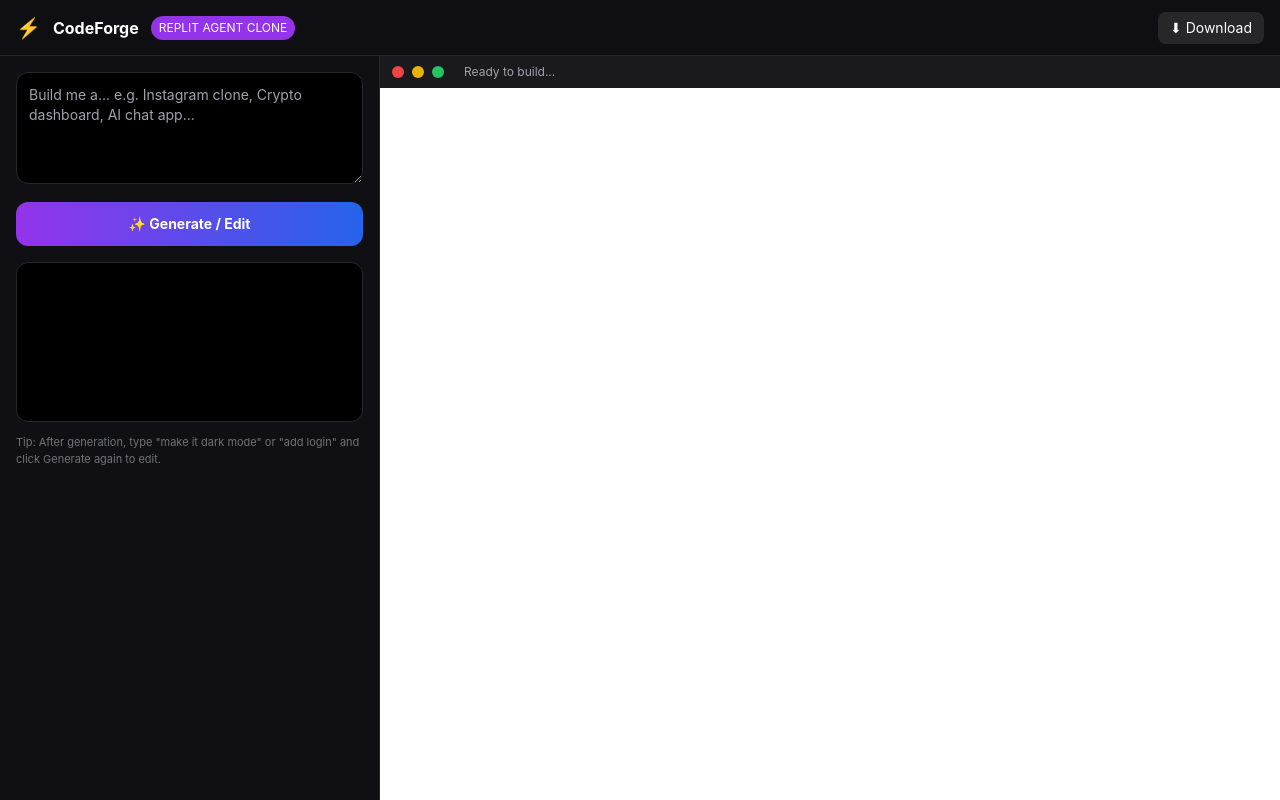
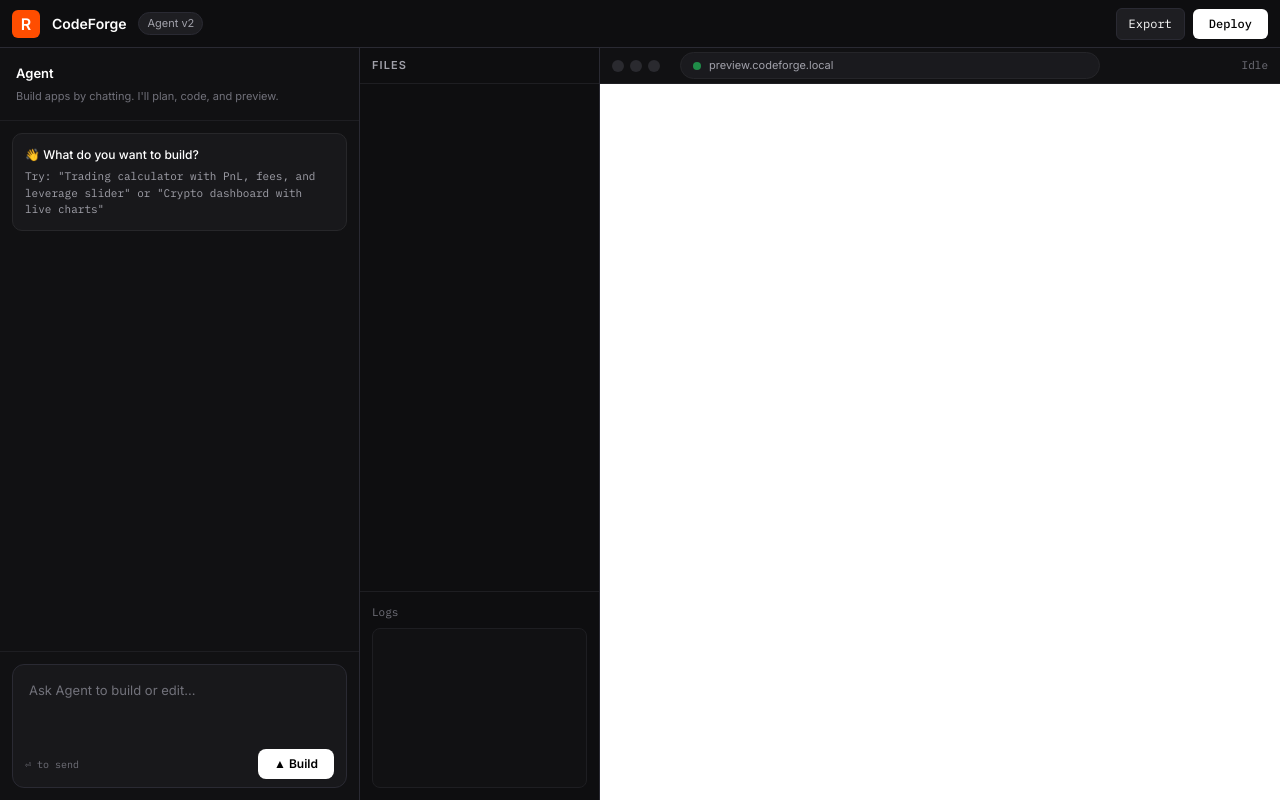
Before and after one commit to Topshugar/codeforge, a FastAPI app: page / in a window 1280 px wide. Run offline with FastAPI, Linux system fonts and the light colour scheme; some libraries are stand-ins or nearby versions.

Commit message:
Update index.html

```diff
--- a/templates/index.html
+++ b/templates/index.html
@@ -1,56 +1,126 @@
 <!DOCTYPE html>
 <html>
 <head>
-<meta charset="UTF-8"><meta name="viewport" content="width=device-width, initial-scale=1">
-<title>CodeForge - Replit Agent Clone</title>
+<meta charset="UTF-8"><meta name="viewport" content="width=device-width,initial-scale=1">
+<title>Replit</title>
 <script src="https://cdn.tailwindcss.com"></script>
+<link href="https://fonts.googleapis.com/css2?family=IBM+Plex+Mono:wght@400;500&family=Inter:wght@400;500;600&display=swap" rel="stylesheet">
 <style>
-body{background:#0a0a0f;color:white;font-family:Inter,system-ui}
-.log-line{animation:fade .3s}
-@keyframes fade{from{opacity:0;transform:translateY(4px)}to{opacity:1;transform:translateY(0)}}
+*{font-family:Inter,sans-serif} .mono{font-family:"IBM Plex Mono",monospace}
+::-webkit-scrollbar{width:6px;height:6px}::-webkit-scrollbar-thumb{background:#2a2a2f;border-radius:10px}
 </style>
 </head>
-<body class="h-screen flex flex-col">
-<div class="h-14 border-b border-zinc-800 flex items-center px-4 justify-between bg-[#0f0f13]">
-<div class="flex items-center gap-3"><span class="text-xl">⚡</span><b>CodeForge</b><span class="text-xs bg-purple-600 px-2 py-1 rounded-full">REPLIT AGENT CLONE</span></div>
-<div class="flex gap-2"><button onclick="downloadAll()" class="bg-zinc-800 px-3 py-1.5 rounded-lg text-sm">⬇ Download</button></div>
+<body class="bg-[#0e0e10] text-white h-screen flex flex-col overflow-hidden">
+<!-- TOP BAR LIKE REPLIT -->
+<div class="h-[48px] border-b border-[#2a2a33] flex items-center px-3 justify-between bg-[#0e0e10]">
+<div class="flex items-center gap-3">
+<div class="w-7 h-7 bg-[#ff4d00] rounded-[6px] flex items-center justify-center font-bold text-[16px]">R</div>
+<span class="font-semibold text-[14px]">CodeForge</span>
+<span class="text-[11px] px-2 py-0.5 rounded-full bg-[#1e1e22] border border-[#2a2a33] text-zinc-400">Agent v2</span>
 </div>
-<div class="flex-1 grid md:grid-cols-[380px_1fr] overflow-hidden">
-<div class="border-r border-zinc-800 flex flex-col bg-[#101014] overflow-hidden">
-<div class="p-4">
-<textarea id="prompt" class="w-full h-28 bg-black border border-zinc-800 p-3 rounded-xl text-sm" placeholder="Build me a... e.g. Instagram clone, Crypto dashboard, AI chat app..."></textarea>
-<button id="gen" class="w-full mt-3 bg-gradient-to-r from-purple-600 to-blue-600 py-3 rounded-xl font-bold text-sm">✨ Generate / Edit</button>
-<div id="logs" class="mt-4 bg-black rounded-xl p-3 h-40 overflow-auto text-xs font-mono border border-zinc-800 space-y-1"></div>
-<div id="files" class="mt-3 space-y-1"></div>
-<div class="mt-3 text-[11px] text-zinc-500">Tip: After generation, type "make it dark mode" or "add login" and click Generate again to edit.</div>
+<div class="flex items-center gap-2">
+<button onclick="downloadAll()" class="mono text-[12px] bg-[#1e1e22] hover:bg-[#25252b] border border-[#2a2a33] px-3 py-1.5 rounded-[6px]">Export</button>
+<button class="mono text-[12px] bg-white text-black px-4 py-1.5 rounded-[6px] font-medium">Deploy</button>
 </div>
 </div>
-<div class="flex flex-col bg-[#0a0a0a]">
-<div class="h-8 bg-[#1a1a1e] flex items-center px-3 text-xs text-zinc-400 gap-2"><span class="w-3 h-3 rounded-full bg-red-500"></span><span class="w-3 h-3 rounded-full bg-yellow-500"></span><span class="w-3 h-3 rounded-full bg-green-500"></span><span class="ml-3" id="plan">Ready to build...</span></div>
+
+<div class="flex-1 flex overflow-hidden">
+<!-- LEFT: CHAT LIKE REPLIT AGENT -->
+<div class="w-[360px] border-r border-[#2a2a33] bg-[#111113] flex flex-col">
+<div class="p-4 border-b border-[#1e1e22]">
+<h2 class="text-[13px] font-semibold">Agent</h2>
+<p class="text-[11px] text-zinc-500 mt-1">Build apps by chatting. I'll plan, code, and preview.</p>
+</div>
+
+<div id="chat" class="flex-1 overflow-auto p-3 space-y-3">
+<div class="bg-[#18181b] border border-[#27272a] rounded-[10px] p-3">
+<div class="text-[12px] font-medium mb-1">👋 What do you want to build?</div>
+<div class="text-[11px] text-zinc-400 mono">Try: "Trading calculator with PnL, fees, and leverage slider" or "Crypto dashboard with live charts"</div>
+</div>
+</div>
+
+<div class="p-3 border-t border-[#1e1e22] bg-[#111113]">
+<div class="bg-[#18181b] border border-[#2a2a33] rounded-[12px] p-2 flex flex-col focus-within:border-[#ff4d00]/50 transition">
+<textarea id="prompt" class="w-full bg-transparent outline-none text-[13px] resize-none h-[72px] p-2 placeholder:text-zinc-500" placeholder="Ask Agent to build or edit..."></textarea>
+<div class="flex justify-between items-center px-1 pt-1">
+<span class="text-[10px] text-zinc-500 mono">⏎ to send</span>
+<button id="gen" class="bg-white text-black text-[12px] font-semibold px-4 py-1.5 rounded-[8px] hover:bg-zinc-200">▲ Build</button>
+</div>
+</div>
+</div>
+</div>
+
+<!-- MIDDLE: FILES -->
+<div class="w-[240px] border-r border-[#2a2a33] bg-[#0e0e10] flex flex-col hidden md:flex">
+<div class="h-9 flex items-center px-3 text-[11px] font-semibold tracking-widest text-zinc-400 border-b border-[#1e1e22]">FILES</div>
+<div id="files" class="p-2 space-y-0.5 overflow-auto"></div>
+<div class="mt-auto border-t border-[#1e1e22] p-3">
+<div class="text-[11px] text-zinc-500 mono">Logs</div>
+<div id="logs" class="mt-2 bg-[#111113] border border-[#1e1e22] rounded-[8px] p-2 h-[160px] overflow-auto mono text-[10px] space-y-1"></div>
+</div>
+</div>
+
+<!-- RIGHT: PREVIEW LIKE REPLIT -->
+<div class="flex-1 flex flex-col bg-[#0a0a0b]">
+<div class="h-9 bg-[#111113] border-b border-[#1e1e22] flex items-center px-3 gap-2">
+<div class="flex gap-1.5"><div class="w-3 h-3 rounded-full bg-[#2a2a2f]"></div><div class="w-3 h-3 rounded-full bg-[#2a2a2f]"></div><div class="w-3 h-3 rounded-full bg-[#2a2a2f]"></div></div>
+<div class="ml-3 bg-[#1a1a1e] border border-[#252529] rounded-full px-3 py-1 text-[11px] mono text-zinc-400 flex items-center gap-2 flex-1 max-w-[420px]"><span class="w-2 h-2 bg-green-500 rounded-full animate-pulse"></span><span id="url">preview.codeforge.local</span></div>
+<div id="plan" class="ml-auto text-[11px] mono text-zinc-500">Idle</div>
+</div>
 <iframe id="preview" class="flex-1 w-full bg-white"></iframe>
 </div>
 </div>
+
 <script>
-let files = [];
-const $ = s=>document.getElementById(s);
-function log(t){const d=document.createElement('div');d.className='log-line';d.innerHTML=t;$('logs').appendChild(d);$('logs').scrollTop=9999}
-function showFiles(){ $('files').innerHTML=files.map((f,i)=>`<button onclick="openFile(${i})" class="w-full text-left bg-zinc-900 hover:bg-zinc-800 p-2 rounded-lg text-xs flex justify-between"><span>📄 ${f.name}</span><span class="text-zinc-500">${f.content.length}b</span></button>`).join('');}
-function openFile(i){const f=files[i];let blob=new Blob([f.content],{type:'text/html'});if(f.name.endsWith('.html')){$('preview').srcdoc=f.content;}}
-function buildPreview(){if(!files.length)return;let html=files.find(f=>f.name=='index.html')?.content||'';let css=files.find(f=>f.name=='style.css')?.content||'';let js=files.find(f=>f.name=='script.js')?.content||'';if(css&&!html.includes('style.css')){html=html.replace('</head>',`<style>${css}</style></head>`)}if(js&&!html.includes('script.js')){html=html.replace('</body>',`<script>${js}<\/script></body>`)}if(html)$('preview').srcdoc=html}
+let files=[];
+const $=id=>document.getElementById(id);
+function log(t, type=""){
+  const d=document.createElement('div'); d.className='flex gap-2';
+  d.innerHTML=`<span class="text-zinc-600">${new Date().toLocaleTimeString().slice(0,5)}</span><span class="${type}">${t}</span>`;
+  $('logs').appendChild(d); $('logs').scrollTop=9999;
+}
+function addChat(role, text){
+  const div=document.createElement('div');
+  div.className= role==='user' ? 'bg-white text-black rounded-[10px] p-3 text-[13px] ml-8' : 'bg-[#18181b] border border-[#27272a] rounded-[10px] p-3 text-[13px]';
+  div.innerHTML=`<div class="text-[10px] mono opacity-60 mb-1">${role==='user'?'YOU':'AGENT'}</div>${text}`;
+  $('chat').appendChild(div); $('chat').scrollTop=9999;
+}
+function showFiles(){
+  $('files').innerHTML=files.map((f,i)=>`<div onclick="openFile(${i})" class="px-2 py-1.5 rounded-[6px] hover:bg-[#1a1a1e] cursor-pointer flex items-center gap-2 text-[12px]"><span class="text-[14px]">${f.name.endsWith('.html')?'◧':f.name.endsWith('.css')?'◫':'◨'}</span>${f.name}</div>`).join('');
+}
+function buildPreview(){
+  if(!files.length) return;
+  let html=files.find(f=>f.name==='index.html')?.content||'';
+  let css=files.find(f=>f.name==='style.css')?.content||'';
+  let js=files.find(f=>f.name==='script.js')?.content||'';
+  if(css && !html.includes('<style')) html=html.replace('</head>',`<style>${css}</style></head>`);
+  if(js) html=html.replace('</body>',`<script>${js}<\/script></body>`);
+  $('preview').srcdoc=html;
+}
+function openFile(i){
+  const f=files[i];
+  if(f.name.endsWith('.html')) buildPreview();
+  else {
+    $('preview').srcdoc=`<pre style="padding:20px;background:#0e0e10;color:#a1a1aa;font-family:monospace;white-space:pre-wrap;font-size:12px">${f.content.replace(/</g,'&lt;')}</pre>`;
+  }
+}
 $('gen').onclick=async()=>{
-  const p=$('prompt').value;if(!p)return alert('What to build?');
-  $('gen').innerText='Building...';$('logs').innerHTML='';log('⚡ CodeForge Agent started...');
-  log('🧠 Planning app structure...');await new Promise(r=>setTimeout(r,400));
-  log('📦 Creating files...');const form=new FormData();form.append('prompt',p);form.append('existing',JSON.stringify(files));
+  const p=$('prompt').value.trim(); if(!p) return;
+  addChat('user',p); $('prompt').value=''; $('gen').innerText='...';
+  $('logs').innerHTML=''; log('Agent started','text-zinc-300'); log('Analyzing prompt...'); await new Promise(r=>setTimeout(r,300));
+  log('Planning structure...'); $('plan').innerText='Planning...';
+  const form=new FormData(); form.append('prompt',p); form.append('existing',JSON.stringify(files));
   try{
-    const res=await fetch('/generate',{method:'POST',body:form});const data=await res.json();if(data.error)throw new Error(data.error);
-    if(data.plan){$('plan').innerText=data.plan;log('📝 Plan: '+data.plan)}
-    files=data.files||[];for(let f of files){log(`✓ Created ${f.name} (${f.content.length} bytes)`);await new Promise(r=>setTimeout(r,250))}
-    showFiles();buildPreview();log('🚀 Preview ready!');log('✅ Done - you can now edit with chat');
-  }catch(e){log('❌ Error: '+e.message)}
-  $('gen').innerText='✨ Generate / Edit';
+    const res=await fetch('/generate',{method:'POST',body:form}); const data=await res.json();
+    if(data.error) throw new Error(data.error);
+    if(data.plan){$('plan').innerText=data.plan; addChat('agent',`🧠 <b>Plan:</b> ${data.plan}<br><br>Building ${data.files.length} files...`); log('Plan: '+data.plan,'text-purple-400');}
+    files=data.files||[];
+    for(let f of files){log(`✓ ${f.name} created`,'text-green-400'); await new Promise(r=>setTimeout(r,200));}
+    showFiles(); buildPreview(); log('Preview ready','text-white font-bold'); addChat('agent','✅ Done! Preview is live on the right. Want changes? Just tell me: "make it dark" "add profit chart"');
+  }catch(e){log('Error: '+e.message,'text-red-400'); addChat('agent','❌ '+e.message)}
+  $('gen').innerText='▲ Build';
 }
-function downloadAll(){if(!files.length)return alert('No files');files.forEach(f=>{let b=new Blob([f.content],{type:'text/plain'});let a=document.createElement('a');a.href=URL.createObjectURL(b);a.download=f.name;a.click()})}
+function downloadAll(){if(!files.length)return alert('No files yet'); files.forEach(f=>{let b=new Blob([f.content],{type:'text/plain'});let a=document.createElement('a');a.href=URL.createObjectURL(b);a.download=f.name;a.click()})}
 </script>
 </body>
 </html>
```
